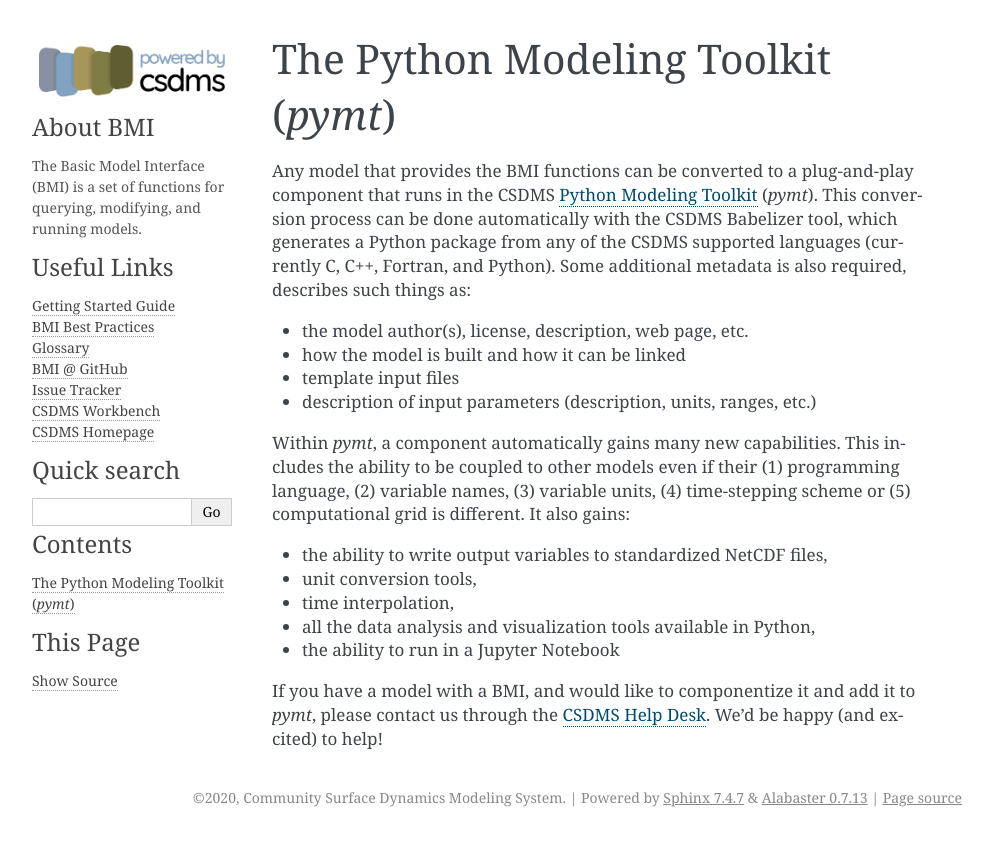
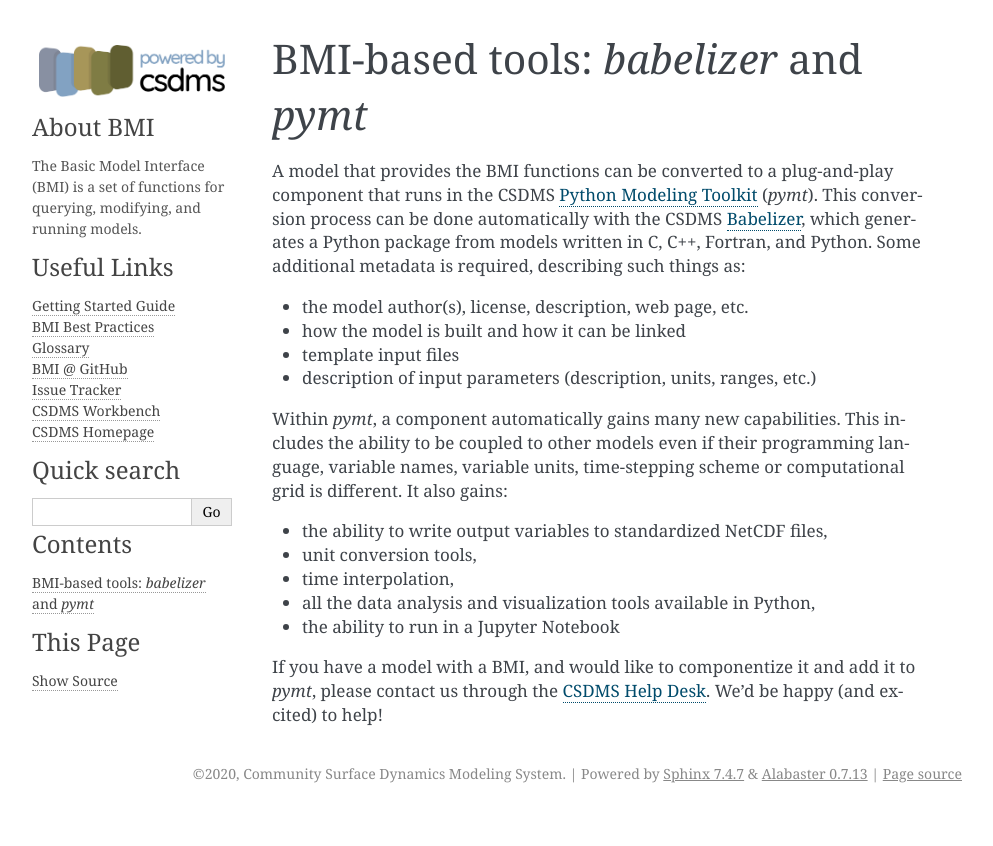
Before and after one commit to csdms/bmi, a Sphinx documentation site: the page built from docs/source/csdms.rst, in a window 1280 px wide. Shown: the top 846 px of the page, without its empty margins (148-1141 px from the left). Built offline with Sphinx 7.4.7, drawn with Linux system fonts in a browser that asks for light colours; formulas are drawn with MathJax 3.

Commit message:
Edit text in CSDMS BMI tools page

```diff
--- a/docs/source/csdms.rst
+++ b/docs/source/csdms.rst
@@ -1,17 +1,17 @@
 .. _pymt:
 
-The Python Modeling Toolkit (*pymt*)
-====================================
+BMI-based tools: *babelizer* and *pymt*
+=======================================
 
-Any model that provides the BMI functions can be converted
+A model that provides the BMI functions can be converted
 to a plug-and-play component
 that runs in the CSDMS `Python Modeling Toolkit`_ (*pymt*).
 This conversion process can be done
-automatically with the CSDMS Babelizer tool, which generates
-a Python package from any of the CSDMS supported languages
-(currently C, C++, Fortran, and Python).
-Some additional metadata is also required,
-describes such things as:
+automatically with the CSDMS `Babelizer`_, which generates
+a Python package from models written in
+C, C++, Fortran, and Python.
+Some additional metadata is required,
+describing such things as:
 
 *  the model author(s), license, description, web page, etc.
 *  how the model is built and how it can be linked
@@ -20,8 +20,8 @@ describes such things as:
 
 Within *pymt*, a component automatically gains many
 new capabilities. This includes the ability to be coupled to
-other models even if their (1) programming language, (2) variable
-names, (3) variable units, (4) time-stepping scheme or (5)
+other models even if their programming language, variable
+names, variable units, time-stepping scheme or
 computational grid is different.  It also gains:
 
 * the ability to write output variables to standardized NetCDF
@@ -40,4 +40,5 @@ We'd be happy (and excited) to help!
 .. Links:
 
 .. _Python Modeling Toolkit: https://pymt.readthedocs.io
+.. _Babelizer: https://babelizer.readthedocs.io
 .. _CSDMS Help Desk: https://github.com/csdms/help-desk
```
